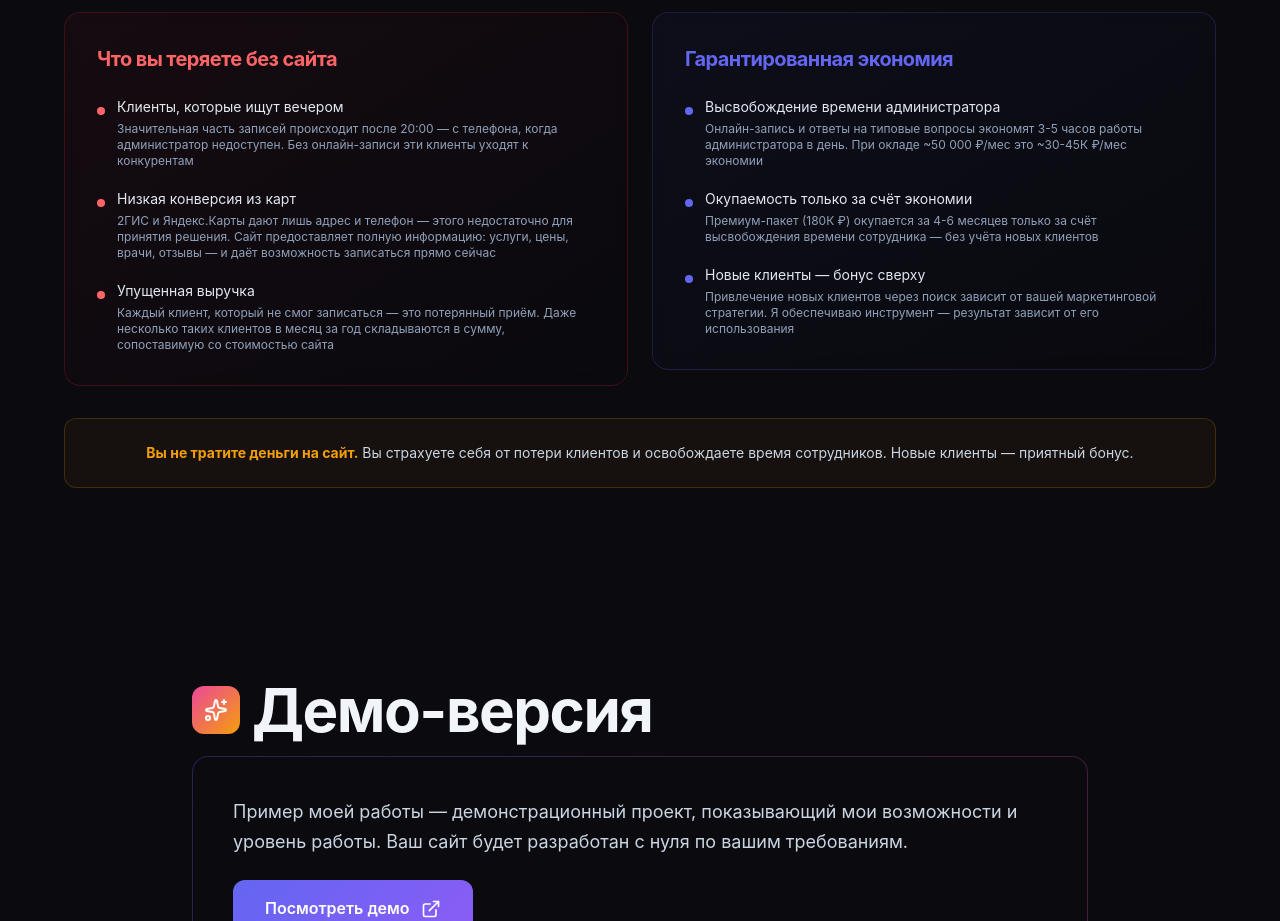
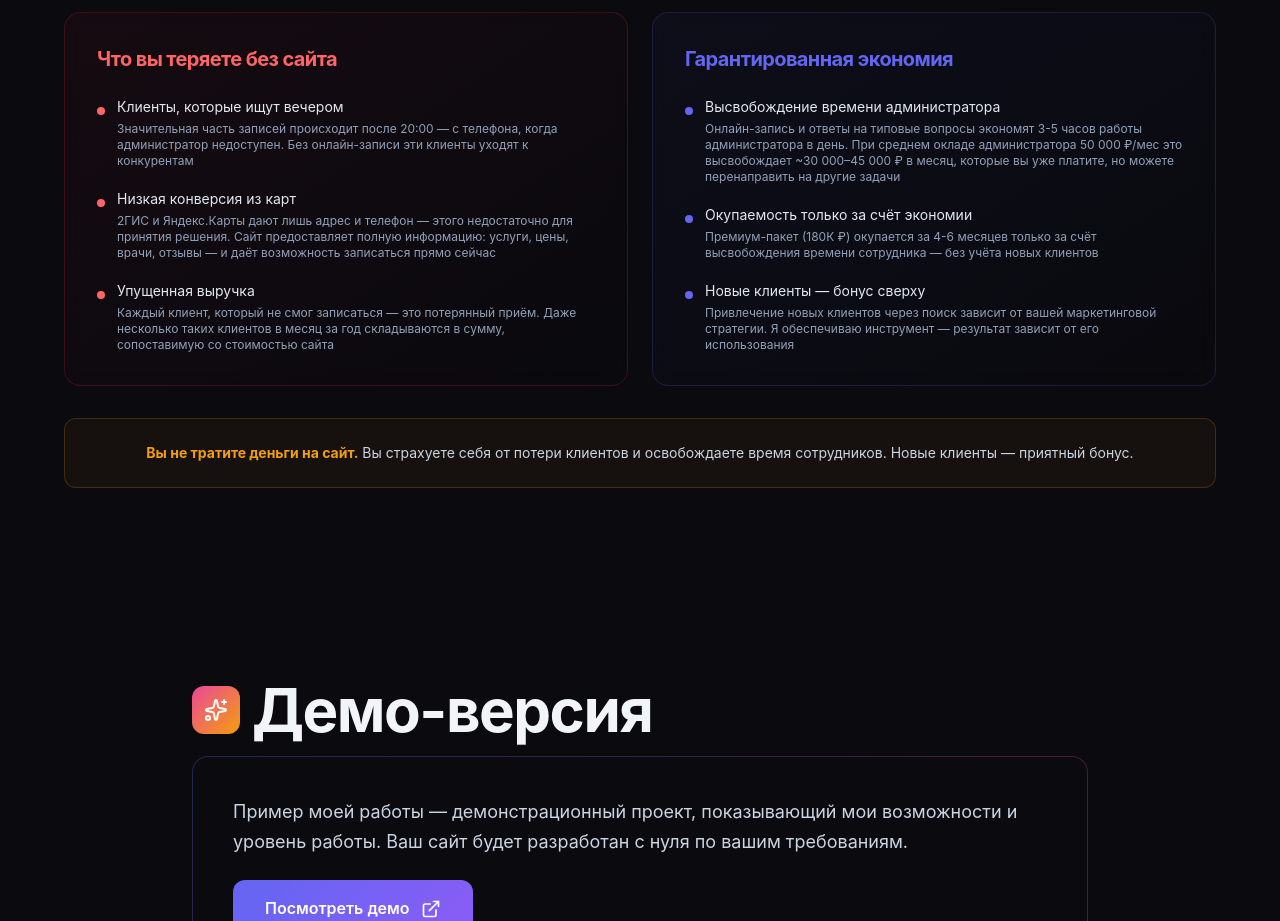
Before and after one commit to jolylollyq/kp-site, a Next.js app: page / in a window 1280 px wide. Shown: the part 2220-3141 px from the top of the page. Built offline with nearby package versions, Linux system fonts and the light colour scheme.

Commit message:
Refine admin savings: emphasize redirecting already-paid money

```diff
--- a/src/components/KpPage.tsx
+++ b/src/components/KpPage.tsx
@@ -405,7 +405,7 @@ export function KpPage() {
                       <div className="w-2 h-2 rounded-full bg-[#6366f1] shrink-0 mt-2.5" />
                       <div>
                         <p className="text-sm text-slate-200 mb-1">Высвобождение времени администратора</p>
-                        <p className="text-xs text-slate-400">Онлайн-запись и ответы на типовые вопросы экономят 3-5 часов работы администратора в день. При окладе ~50 000 ₽/мес это ~30-45К ₽/мес экономии</p>
+                        <p className="text-xs text-slate-400">Онлайн-запись и ответы на типовые вопросы экономят 3-5 часов работы администратора в день. При среднем окладе администратора 50 000 ₽/мес это высвобождает ~30 000–45 000 ₽ в месяц, которые вы уже платите, но можете перенаправить на другие задачи</p>
                       </div>
                     </div>
                     <div className="flex gap-3">
```
